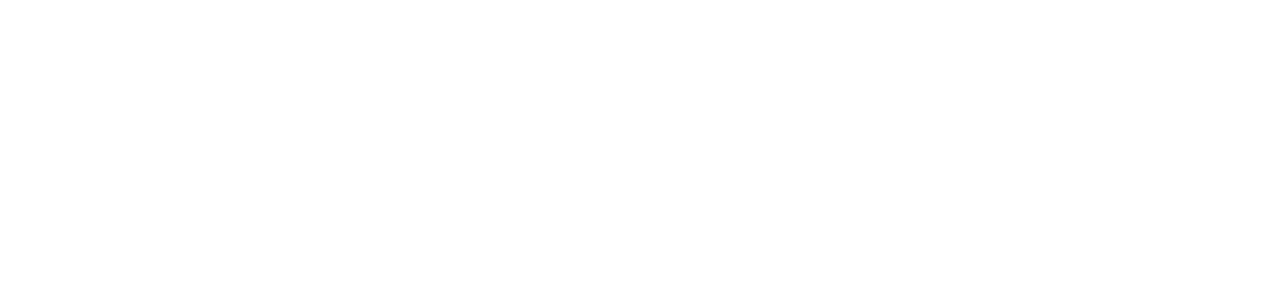
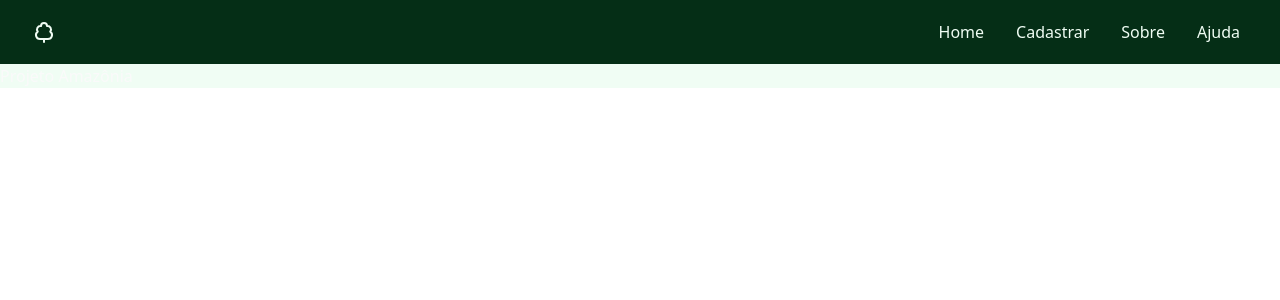
Before and after one commit to Gustavobeckr/projeto_amazonia_web, a Next.js app: page / in a window 1280 px wide. Shown: the top 300 px of the page. Built offline with nearby package versions, Linux system fonts and the light colour scheme.

Commit message:
feat(NavBar): adicionada barra de navegacao do sistema

```diff
--- /dev/null
+++ b/src/app/components/navBar.tsx
@@ -0,0 +1,90 @@
+"use client";
+import { TreeDeciduous, Menu, X } from "lucide-react";
+import { useState } from "react";
+
+export default function NavBar() {
+  const [isSelect, setIsSelect] = useState(false);
+
+  return (
+    <nav className="bg-green-950">
+      <div className="max-w-7xl mx-auto px-4 sm:px-6 lg:px-8">
+        <div className="flex items-center justify-between h-16">
+          <div className="flex items-center ">
+            <div className="flex-shrink-0">
+              <a href="/" className="text-green-50 hover:text-black">
+                <TreeDeciduous />
+              </a>
+            </div>
+          </div>
+          <div className="hidden md:block">
+            <div className="ml-4 flex items-center space-x-4">
+              <a
+                href="/"
+                className="text-green-50 hover:bg-white hover:text-black p-2 rounded-lg"
+              >
+                Home
+              </a>
+              <a
+                href="/cadastro"
+                className="text-green-50 hover:bg-white hover:text-black p-2 rounded-lg"
+              >
+                Cadastrar
+              </a>
+              <a
+                href="/sobre"
+                className="text-green-50 hover:bg-white hover:text-black p-2 rounded-lg"
+              >
+                Sobre
+              </a>
+              <a
+                href="/ajuda"
+                className="text-green-50 hover:bg-white hover:text-black p-2 rounded-lg"
+              >
+                Ajuda
+              </a>
+            </div>
+          </div>
+          <div className="md:hidden flex items:center">
+            <button
+              className="inline-flex items-center justifycenter p-2 rounded text-white
+            hover:text-black "
+              onClick={() => setIsSelect(!isSelect)}
+            >
+              {isSelect ? <X /> : <Menu />}
+            </button>
+          </div>
+        </div>
+      </div>
+      {isSelect && (
+        <div className="md:hidden">
+          <div className="px-2 pt-2 pb-3 space-y-1 sm:px-3">
+            <a
+              href="/"
+              className="text-green-50 block hover:bg-white hover:text-black p-2 rounded-lg"
+            >
+              Home
+            </a>
+            <a
+              href="/cadastro"
+              className="text-green-50 block hover:bg-white hover:text-black p-2 rounded-lg"
+            >
+              Cadastrar
+            </a>
+            <a
+              href="/sobre"
+              className="text-green-50 block hover:bg-white hover:text-black p-2 rounded-lg"
+            >
+              Sobre
+            </a>
+            <a
+              href="/ajuda"
+              className="text-green-50 block hover:bg-white hover:text-black p-2 rounded-lg"
+            >
+              Ajuda
+            </a>
+          </div>
+        </div>
+      )}
+    </nav>
+  );
+}
--- a/src/app/layout.tsx
+++ b/src/app/layout.tsx
@@ -1,5 +1,6 @@
 import type { Metadata } from "next";
 import "./globals.css";
+import NavBar from "./components/navBar";
 
 export const metadata: Metadata = {
   title: "Projeto Amazônia",
@@ -13,7 +14,10 @@
 }>) {
   return (
     <html lang="en">
-      <body>{children}</body>
+      <body>
+        <NavBar />
+        <main className="bg-green-50 text-zinc-50">{children}</main>
+      </body>
     </html>
   );
 }
--- a/src/app/page.tsx
+++ b/src/app/page.tsx
@@ -1,3 +1,3 @@
 export default function Home() {
-  return <main></main>;
+  return <div>Projeto Amazônia</div>;
 }
```
Also changed, not shown: package.json (+6 -5 lines), 1 other file (tests, documents, lock files or other folders).
